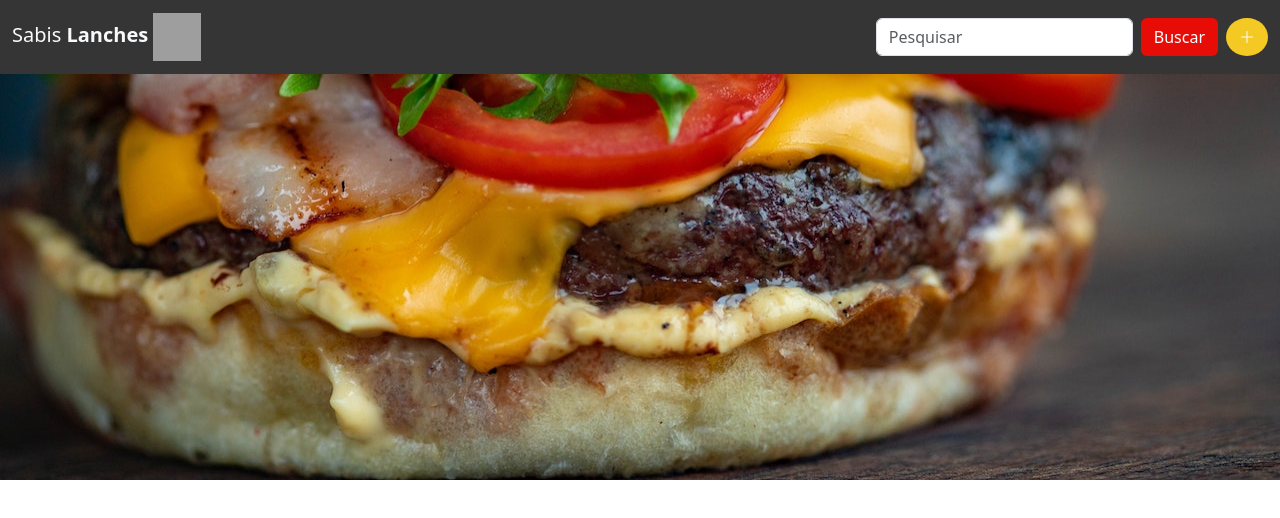
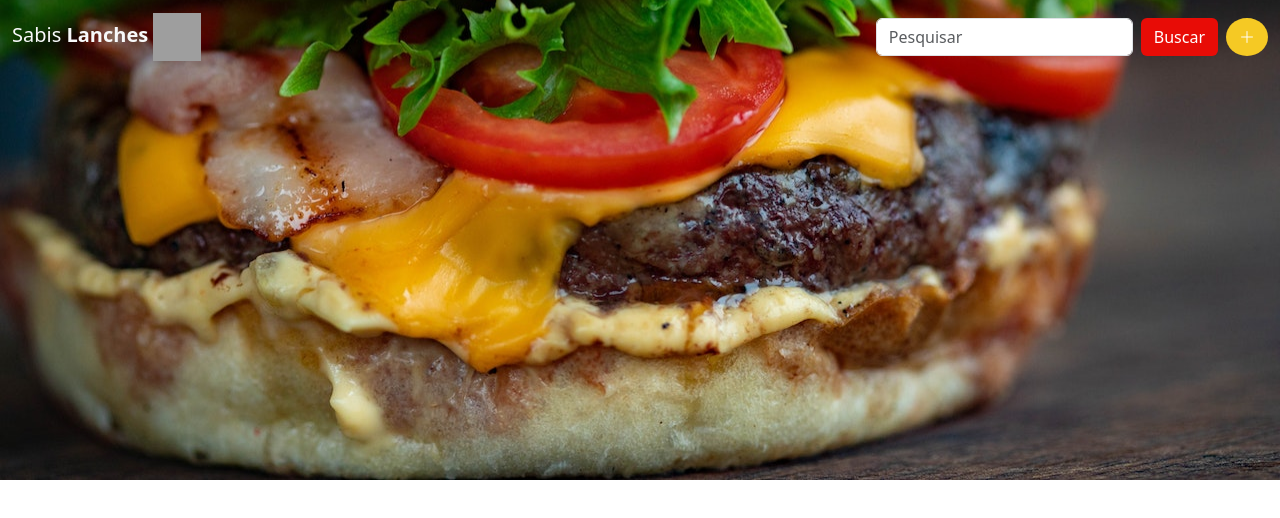
Before and after one commit to sabiss/SabisLanche, a plain HTML site: page index.html in a window 1280 px wide. Drawn offline with nearby package versions, Linux system fonts and the light colour scheme; no server answers; grey boxes are pictures that could not be loaded.

Commit message:
retirando cor do header

```diff
--- a/index.html
+++ b/index.html
@@ -10,7 +10,7 @@
   </head>
   <body class="fastFood">
     <header>
-      <nav class="navbar" style="background: rgb(53, 53, 53);">
+      <nav class="navbar">
         <div class="container-fluid">
           <a class="navbar-brand text-light">Sabis <span style="font-weight: bold;">Lanches</span> <img width="48" height="48" src="https://img.icons8.com/color-glass/48/cheeseburger.png" alt="cheeseburger"/></a><!--<a  href="https://icons8.com/icon/E3l2HAe3zEBV/x-burger">X-Burger</a> icon by <a href="https://icons8.com">Icons8</a>-->
           <form class="d-flex justify-content-around" role="search">
```
